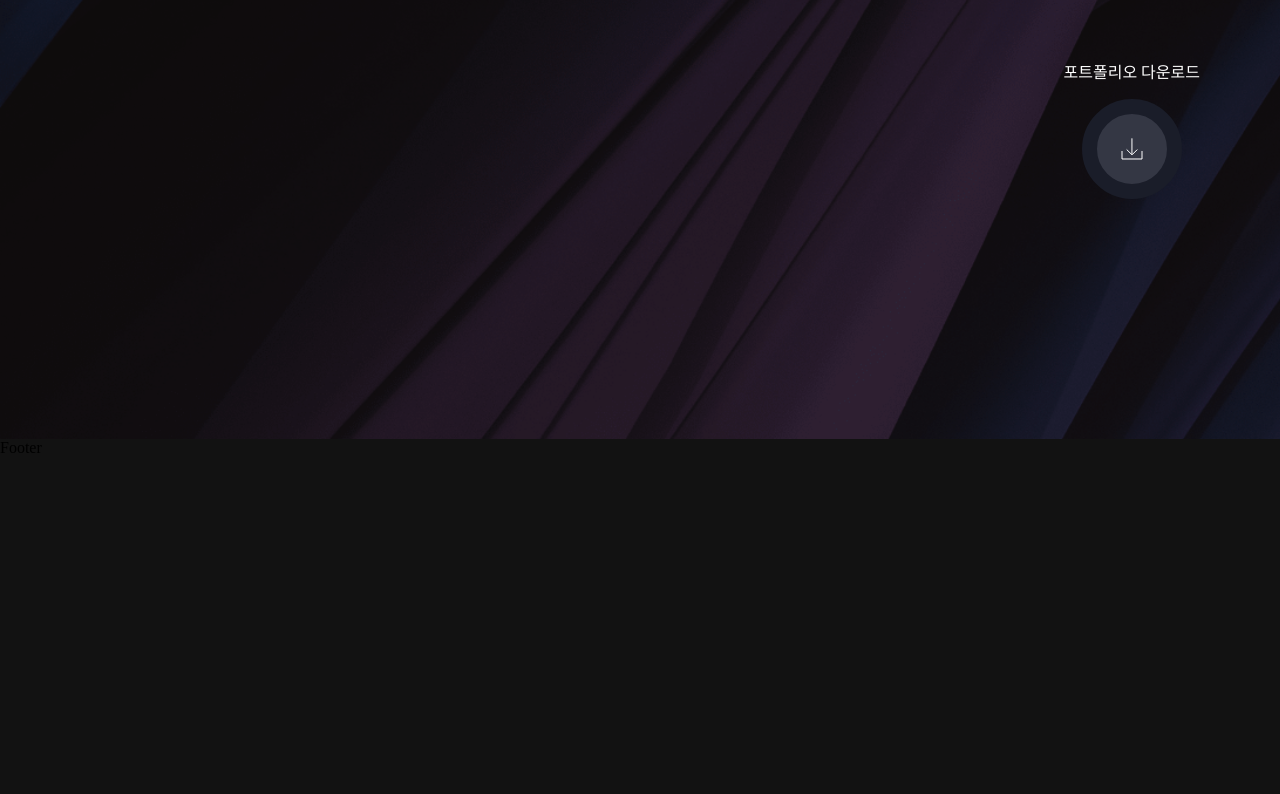
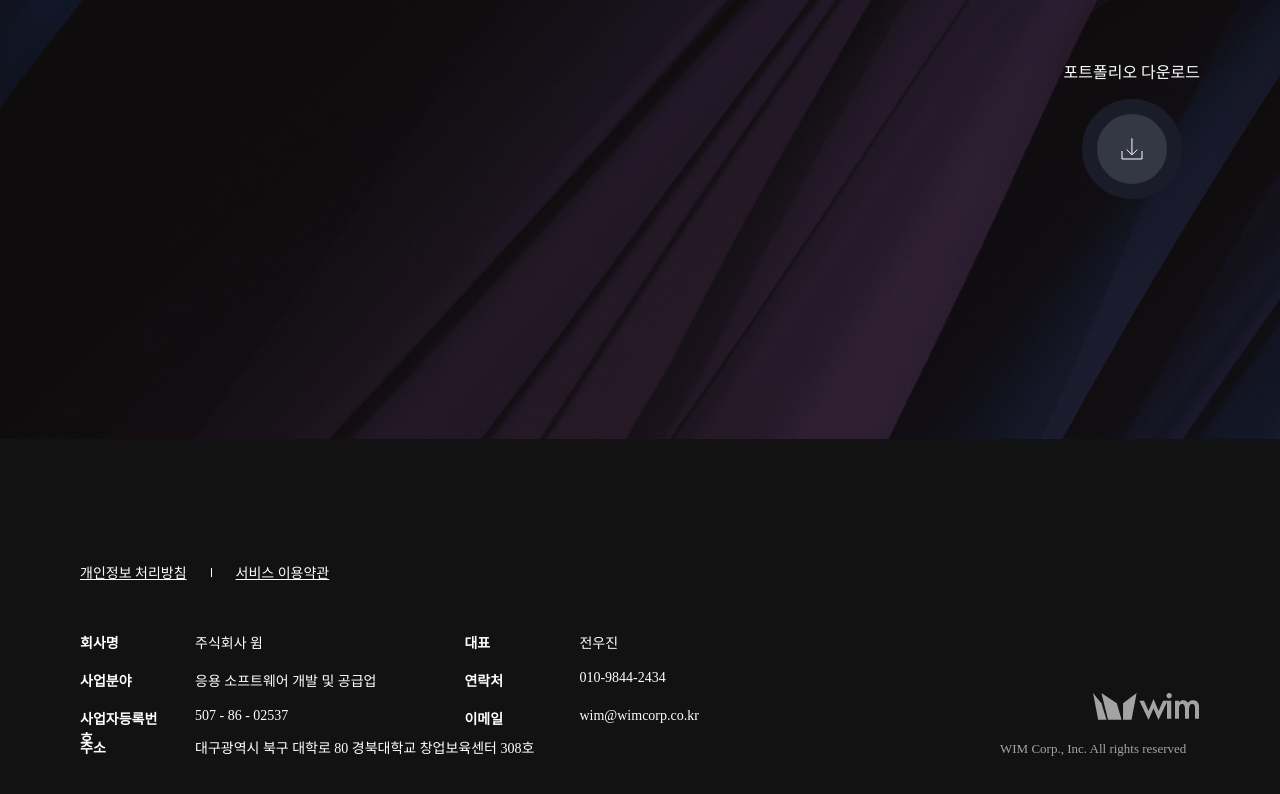
Before and after one commit to seohyun060/WimHomePage-Client, a React app: page / in a window 1280 px wide. Shown: the part 6498-7292 px from the top of the page. Before the commit the page ends 6955 px from the top, so only its background shows below. Built offline with nearby package versions, Linux system fonts and the light colour scheme; a web font is replaced by a local one.

Commit message:
feat(Footer):퍼블리싱

```diff
--- a/src/components/Footer/Footer.tsx
+++ b/src/components/Footer/Footer.tsx
@@ -1,7 +1,68 @@
+import images from '@assets/images';
+import { InfoType } from '@typedef/components/Footer/footer.types';
 import React from 'react';
+import './styles/footer.styles.css';
 
-const Footer = () => {
-  return <div>Footer</div>;
+type Props = {
+  info: InfoType[];
+};
+
+const Footer = ({ info }: Props) => {
+  return (
+    <div className='footer-root'>
+      <div className='main-container'>
+        <div className='terms-container'>
+          <div className='terms'>
+            <a href={images.terms} target='_blank'>
+              {'개인정보 처리방침'}
+            </a>
+          </div>
+          <div className='bar' />
+          <div className='terms'>
+            <a href=''>{'서비스 이용약관'}</a>
+          </div>
+        </div>
+        <div className='container'>
+          <div className='info-container'>
+            <div className='col'>
+              {info.slice(0, 3).map((item, idx) => {
+                return (
+                  <div className='item' key={idx}>
+                    <span className='title'>{item.title}</span>
+                    <span className='description'>{item.description}</span>
+                  </div>
+                );
+              })}
+            </div>
+            <div className='col'>
+              {info.slice(3, 6).map((item, idx) => {
+                return (
+                  <div className='item' key={idx}>
+                    <span className='title'>{item.title}</span>
+                    <span className='description'>{item.description}</span>
+                  </div>
+                );
+              })}
+            </div>
+            <div className='col'>
+              {info.slice(6).map((item, idx) => {
+                return (
+                  <div className='item' key={idx}>
+                    <span className='title'>{item.title}</span>
+                    <span className='description'>{item.description}</span>
+                  </div>
+                );
+              })}
+            </div>
+          </div>
+          <div className='logo-container'>
+            <img src={images.logoFooter} alt='wim-logo' />
+            <span>{'WIM Corp., Inc. All rights reserved'}</span>
+          </div>
+        </div>
+      </div>
+    </div>
+  );
 };
 
 export default Footer;
--- a/src/components/Footer/containers/FooterContainer.tsx
+++ b/src/components/Footer/containers/FooterContainer.tsx
@@ -1,8 +1,22 @@
+import { InfoType } from '@typedef/components/Footer/footer.types';
 import React from 'react';
+import { useState } from 'react';
 import Footer from '../Footer';
 
 const FooterContainer = () => {
-  return <Footer />;
+  const [info, setInfo] = useState<InfoType[]>([
+    { title: '회사명', description: '주식회사 윔' },
+    { title: '사업분야', description: '응용 소프트웨어 개발 및 공급업' },
+    { title: '사업자등록번호', description: '507 - 86 - 02537' },
+    { title: '대표', description: '전우진' },
+    { title: '연락처', description: '010-9844-2434' },
+    { title: '이메일', description: 'wim@wimcorp.co.kr' },
+    {
+      title: '주소',
+      description: '대구광역시 북구 대학로 80  경북대학교 창업보육센터 308호',
+    },
+  ]);
+  return <Footer info={info} />;
 };
 
 export default FooterContainer;
--- /dev/null
+++ b/src/components/Footer/styles/footer.styles.css
@@ -0,0 +1,70 @@
+#root .footer-root {
+  min-height: 400px;
+  display: flex;
+  flex-direction: column;
+  align-items: center;
+  justify-content: center;
+  background-color: #121212;
+  padding: 123px 0;
+}
+#root .footer-root .main-container {
+  display: flex;
+  flex-direction: column;
+  justify-content: center;
+  color: #ffffff;
+  gap: 50px;
+  font-size: 14px;
+}
+#root .footer-root .main-container .terms-container {
+  display: flex;
+  gap: 24px;
+  align-items: center;
+}
+#root .footer-root .main-container .terms-container a {
+  color: #ffffff;
+  text-decoration: underline;
+  font-size: 14px;
+}
+#root .footer-root .main-container .terms-container .bar {
+  width: 1px;
+  height: 9px;
+  background-color: #ffffff;
+}
+#root .footer-root .main-container .container {
+  display: flex;
+  justify-content: space-between;
+}
+#root .footer-root .main-container .container .info-container {
+  display: flex;
+  flex-wrap: wrap;
+  gap: 18px;
+}
+#root .footer-root .main-container .container .info-container .col {
+  display: flex;
+  flex-direction: column;
+  gap: 18px;
+  margin-right: 70px;
+  max-height: 87px;
+}
+#root .footer-root .main-container .container .info-container .col .item {
+  display: flex;
+  gap: 30px;
+}
+#root .footer-root .main-container .container .info-container .col .item .title {
+  font-weight: 700;
+  width: 85px;
+}
+#root .footer-root .main-container .container .logo-container {
+  display: flex;
+  flex-direction: column;
+  align-items: flex-end;
+  justify-content: flex-end;
+  min-width: 200px;
+  gap: 20px;
+}
+#root .footer-root .main-container .container .logo-container span {
+  width: 100%;
+  font-size: 13px;
+  line-height: 17px;
+  color: #a6a4a3;
+}/*# sourceMappingURL=footer.styles.css.map */
--- /dev/null
+++ b/src/components/Footer/styles/footer.styles.scss
@@ -0,0 +1,84 @@
+@import '../../../styles/colors';
+
+#root {
+  .footer-root {
+    min-height: 400px;
+    display: flex;
+    flex-direction: column;
+    align-items: center;
+    justify-content: center;
+    background-color: $black;
+    padding: 123px 0;
+
+    .main-container {
+      display: flex;
+      flex-direction: column;
+      justify-content: center;
+      color: $white;
+      gap: 50px;
+      font-size: 14px;
+
+      .terms-container {
+        display: flex;
+        gap: 24px;
+        align-items: center;
+
+        a {
+          color: $white;
+          text-decoration: underline;
+          font-size: 14px;
+        }
+
+        .bar {
+          width: 1px;
+          height: 9px;
+          background-color: $white;
+        }
+      }
+
+      .container {
+        display: flex;
+        justify-content: space-between;
+
+        .info-container {
+          display: flex;
+          flex-wrap: wrap;
+          gap: 18px;
+
+          .col {
+            display: flex;
+            flex-direction: column;
+            gap: 18px;
+            margin-right: 70px;
+            max-height: 87px;
+
+            .item {
+              display: flex;
+              gap: 30px;
+              .title {
+                font-weight: 700;
+                width: 85px;
+              }
+            }
+          }
+        }
+
+        .logo-container {
+          display: flex;
+          flex-direction: column;
+          align-items: flex-end;
+          justify-content: flex-end;
+          min-width: 200px;
+          gap: 20px;
+
+          span {
+            width: 100%;
+            font-size: 13px;
+            line-height: 17px;
+            color: #a6a4a3;
+          }
+        }
+      }
+    }
+  }
+}
--- /dev/null
+++ b/src/typedef/components/Footer/footer.types.ts
@@ -0,0 +1,4 @@
+export type InfoType = {
+  title: string;
+  description: string;
+};
```
Also changed, not shown: 1 other file (tests, documents, lock files or other folders).
